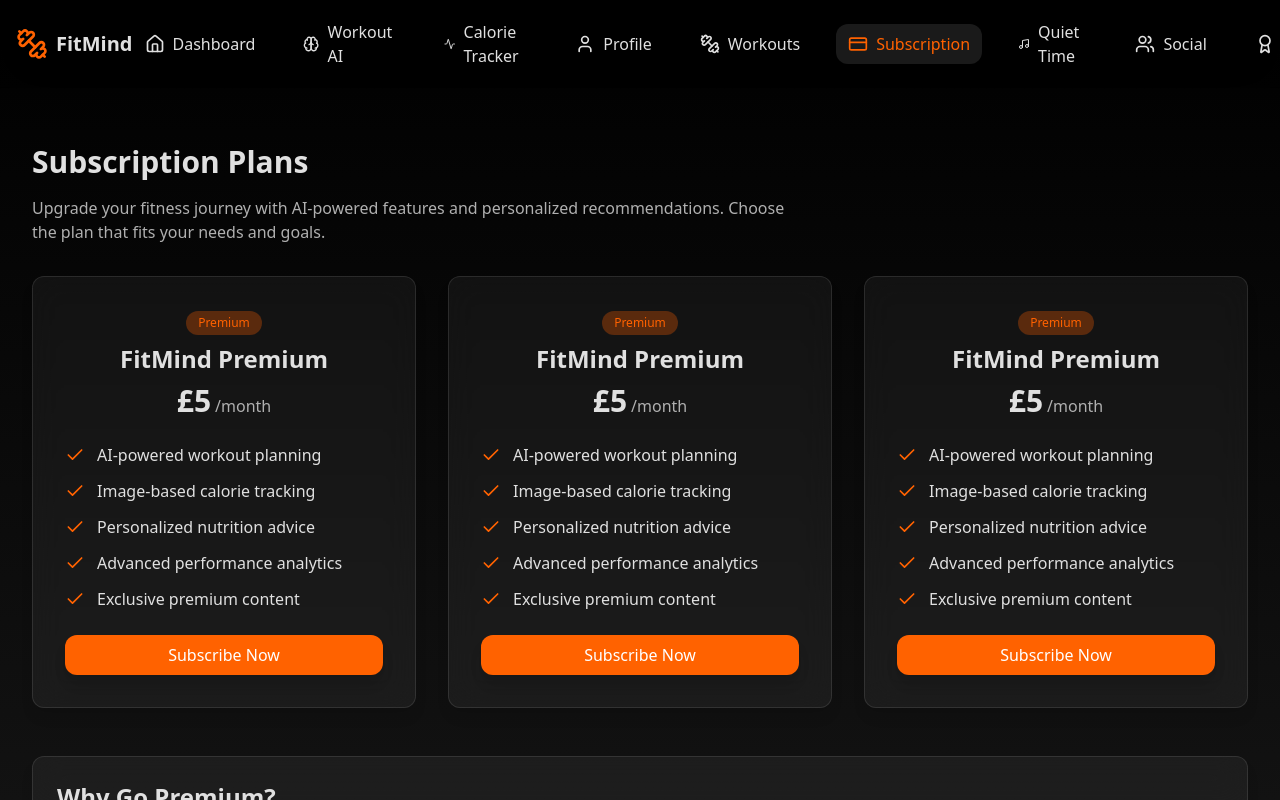
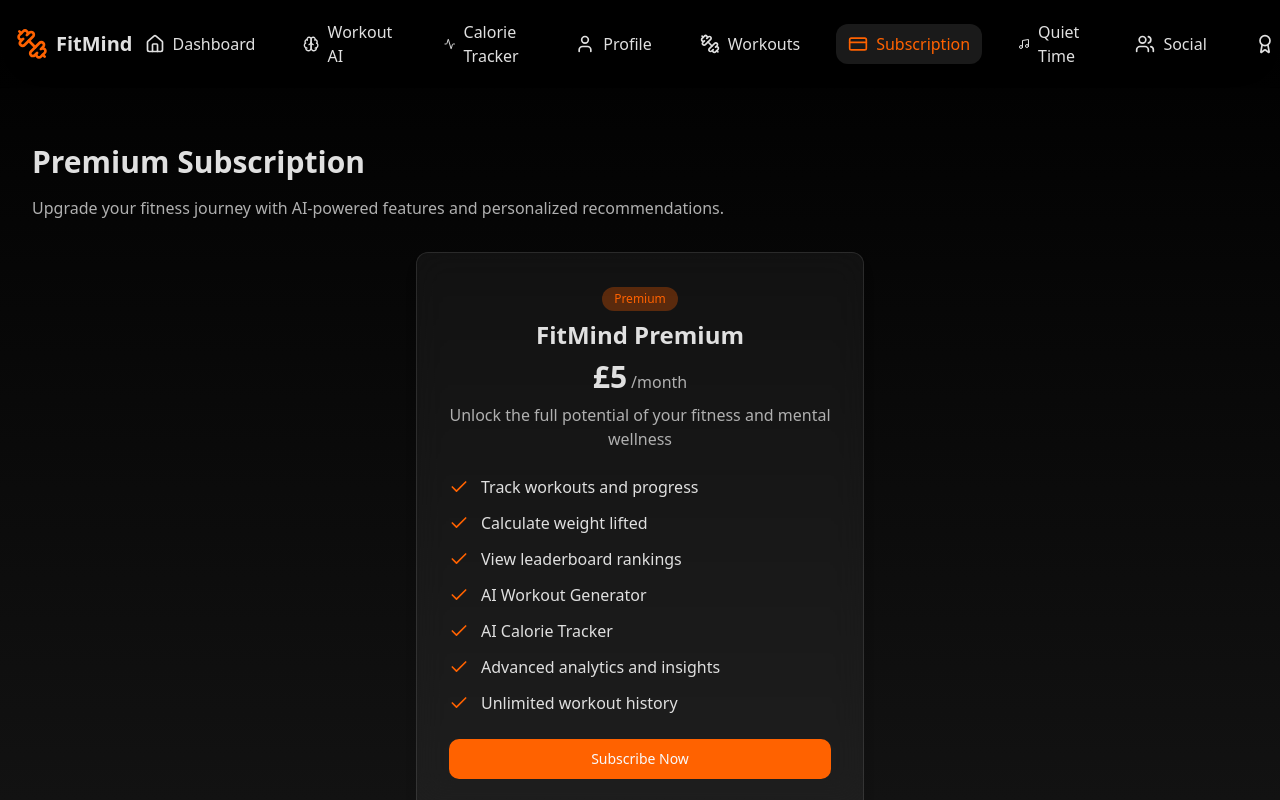
Before and after one commit to joshndidi/fitmind-synergy, a React (Vite) app: page /subscription in a window 1280 px wide. Built offline with nearby package versions, Linux system fonts and the light colour scheme; sample sign-in values are in the browser's storage.

Commit message:
Refactor subscription page
Refactor the subscription page to display only one card and integrate necessary APIs for functionality.

```diff
--- a/src/components/SubscriptionCard.tsx
+++ b/src/components/SubscriptionCard.tsx
@@ -1,9 +1,23 @@
 
-import { Check } from "lucide-react";
+import { Check, X } from "lucide-react";
 import { useSubscription } from "../context/SubscriptionContext";
 import { useState } from "react";
+import { Button } from "./ui/button";
 
-const SubscriptionCard = () => {
+type SubscriptionPlan = {
+  id: string;
+  name: string;
+  price: string;
+  period: string;
+  description: string;
+  features: { text: string; available: boolean }[];
+};
+
+type SubscriptionCardProps = {
+  plan: SubscriptionPlan;
+};
+
+const SubscriptionCard = ({ plan }: SubscriptionCardProps) => {
   const { isActive, subscribe, cancel, loading, status, expiryDate } = useSubscription();
   const [isProcessing, setIsProcessing] = useState(false);
 
@@ -25,14 +39,6 @@ const SubscriptionCard = () => {
     }
   };
 
-  const features = [
-    "AI-powered workout planning",
-    "Image-based calorie tracking",
-    "Personalized nutrition advice",
-    "Advanced performance analytics",
-    "Exclusive premium content",
-  ];
-
   const formatDate = (date: Date | null) => {
     if (!date) return "N/A";
     return new Date(date).toLocaleDateString("en-GB", {
@@ -43,23 +49,30 @@ const SubscriptionCard = () => {
   };
 
   return (
-    <div className="glass-card p-6 md:p-8">
+    <div className="glass-card p-6 md:p-8 max-w-md mx-auto">
       <div className="text-center mb-6">
         <span className="inline-block px-3 py-1 rounded-full bg-primary/30 text-primary text-xs font-medium mb-2">
-          Premium
+          {plan.name}
         </span>
         <h3 className="text-2xl font-bold text-text-light mb-2">FitMind Premium</h3>
         <div className="flex justify-center items-baseline">
-          <span className="text-3xl font-extrabold text-text-light">£5</span>
-          <span className="text-text-muted ml-1">/month</span>
+          <span className="text-3xl font-extrabold text-text-light">{plan.price}</span>
+          <span className="text-text-muted ml-1">/{plan.period}</span>
         </div>
+        <p className="text-text-muted mt-2">{plan.description}</p>
       </div>
 
       <ul className="space-y-3 mb-6">
-        {features.map((feature, index) => (
+        {plan.features.map((feature, index) => (
           <li key={index} className="flex items-center">
-            <Check className="h-5 w-5 text-primary mr-3 flex-shrink-0" />
-            <span className="text-text-light">{feature}</span>
+            {feature.available ? (
+              <Check className="h-5 w-5 text-primary mr-3 flex-shrink-0" />
+            ) : (
+              <X className="h-5 w-5 text-text-muted mr-3 flex-shrink-0" />
+            )}
+            <span className={feature.available ? "text-text-light" : "text-text-muted"}>
+              {feature.text}
+            </span>
           </li>
         ))}
       </ul>
@@ -69,22 +82,24 @@ const SubscriptionCard = () => {
           <p className="text-center text-text-muted text-sm">
             Your subscription is active until {formatDate(expiryDate)}
           </p>
-          <button
+          <Button
             onClick={handleCancel}
-            disabled={isProcessing}
-            className="btn-secondary w-full"
+            disabled={isProcessing || loading}
+            variant="outline"
+            className="w-full"
           >
-            {isProcessing ? "Processing..." : "Cancel Subscription"}
-          </button>
+            {isProcessing || loading ? "Processing..." : "Cancel Subscription"}
+          </Button>
         </div>
       ) : (
-        <button
+        <Button
           onClick={handleSubscribe}
-          disabled={isProcessing}
-          className="btn-primary w-full"
+          disabled={isProcessing || loading}
+          variant="default"
+          className="w-full bg-primary hover:bg-primary/90"
         >
-          {isProcessing ? "Processing..." : "Subscribe Now"}
-        </button>
+          {isProcessing || loading ? "Processing..." : "Subscribe Now"}
+        </Button>
       )}
     </div>
   );
--- a/src/context/SubscriptionContext.tsx
+++ b/src/context/SubscriptionContext.tsx
@@ -1,5 +1,6 @@
 import { createContext, useContext, useState, useEffect, ReactNode } from "react";
 import { useAuth } from "./AuthContext";
+import { toast } from "sonner";
 
 type SubscriptionStatus = "none" | "active" | "cancelled" | "expired";
 
@@ -33,32 +34,69 @@ export const SubscriptionProvider = ({ children }: { children: ReactNode }) => {
   // Check for stored subscription status on initial load or user change
   useEffect(() => {
     if (user) {
-      const storedSubscription = localStorage.getItem(`subscription_${user.id}`);
-      if (storedSubscription) {
-        const subscription = JSON.parse(storedSubscription);
-        setStatus(subscription.status);
-        setExpiryDate(subscription.expiryDate ? new Date(subscription.expiryDate) : null);
-      } else {
-        setStatus("none");
-        setExpiryDate(null);
-      }
+      loadUserSubscription();
     } else {
       setStatus("none");
       setExpiryDate(null);
     }
   }, [user]);
 
+  const loadUserSubscription = async () => {
+    if (!user) return;
+
+    // First check local storage for cached data
+    const storedSubscription = localStorage.getItem(`subscription_${user.id}`);
+    if (storedSubscription) {
+      try {
+        const subscription = JSON.parse(storedSubscription);
+        setStatus(subscription.status);
+        setExpiryDate(subscription.expiryDate ? new Date(subscription.expiryDate) : null);
+      } catch (err) {
+        console.error("Error parsing stored subscription:", err);
+      }
+    }
+
+    // In a real app, this would call your backend API to get the current subscription status
+    // For demo purposes, we're just using localStorage
+    try {
+      setLoading(true);
+
+      // Mock API call - in a real app, you would fetch from your backend
+      await new Promise(resolve => setTimeout(resolve, 500));
+
+      // If we have a valid subscription in localStorage, we're done
+      if (storedSubscription) {
+        return;
+      }
+
+      // Otherwise set default values
+      setStatus("none");
+      setExpiryDate(null);
+
+    } catch (err: any) {
+      console.error("Error loading subscription:", err);
+      setError(err.message || "Failed to load subscription status");
+    } finally {
+      setLoading(false);
+    }
+  };
+
   const isActive = status === "active" && expiryDate ? new Date() < new Date(expiryDate) : false;
 
   const subscribe = async () => {
-    if (!user) return;
+    if (!user) {
+      toast.error("You must be logged in to subscribe");
+      return;
+    }
 
     try {
       setLoading(true);
       setError(null);
 
-      // Mock subscription process - in a real app, this would call a payment API
-      await new Promise(resolve => setTimeout(resolve, 1000));
+      // Mock payment processing - in a real app, this would redirect to a payment provider
+      // like Stripe, PayPal, etc.
+      toast.info("Processing payment...");
+      await new Promise(resolve => setTimeout(resolve, 2000));
 
       // Set subscription for one month from now
       const newExpiryDate = new Date();
@@ -76,22 +114,31 @@ export const SubscriptionProvider = ({ children }: { children: ReactNode }) => {
         })
       );
 
+      toast.success("Subscription activated successfully!");
+
     } catch (err: any) {
-      setError(err.message);
+      console.error("Error processing subscription:", err);
+      setError(err.message || "Failed to process subscription");
+      toast.error("Subscription failed. Please try again.");
     } finally {
       setLoading(false);
     }
   };
 
   const cancel = async () => {
-    if (!user) return;
+    if (!user) {
+      toast.error("You must be logged in to manage subscriptions");
+      return;
+    }
 
     try {
       setLoading(true);
       setError(null);
 
-      // Mock cancellation process
-      await new Promise(resolve => setTimeout(resolve, 1000));
+      // Mock cancellation process - in a real app, this would call your backend API
+      // which would then communicate with your payment provider
+      toast.info("Processing cancellation...");
+      await new Promise(resolve => setTimeout(resolve, 1500));
 
       setStatus("cancelled");
 
@@ -104,8 +151,12 @@ export const SubscriptionProvider = ({ children }: { children: ReactNode }) => {
         })
       );
 
+      toast.success("Subscription cancelled. You'll have access until the end of your billing period.");
+
     } catch (err: any) {
-      setError(err.message);
+      console.error("Error cancelling subscription:", err);
+      setError(err.message || "Failed to cancel subscription");
+      toast.error("Cancellation failed. Please try again.");
     } finally {
       setLoading(false);
     }
--- a/src/pages/Subscription.tsx
+++ b/src/pages/Subscription.tsx
@@ -1,85 +1,38 @@
 
-import { Button } from "@/components/ui/button";
 import { Card, CardContent, CardHeader, CardTitle } from "@/components/ui/card";
-import { Brain, Dumbbell, Check, X } from "lucide-react";
+import { Brain, Dumbbell } from "lucide-react";
 import SubscriptionCard from "../components/SubscriptionCard";
 import { useAuth } from "../context/AuthContext";
 
 const Subscription = () => {
   const { user } = useAuth();
 
-  const plans = [
-    {
-      id: "free",
-      name: "Free",
-      price: "£0",
-      period: "forever",
-      description: "Basic features for tracking your fitness journey",
+  const premiumPlan = {
+    id: "premium",
+    name: "Premium",
+    price: "£5",
+    period: "month",
+    description: "Unlock the full potential of your fitness and mental wellness",
     features: [
       { text: "Track workouts and progress", available: true },
       { text: "Calculate weight lifted", available: true },
       { text: "View leaderboard rankings", available: true },
-        { text: "Basic workout templates", available: true },
-        { text: "AI Workout Generator", available: false },
-        { text: "AI Calorie Tracker", available: false },
-        { text: "Advanced analytics", available: false },
-      ],
-      cta: "Current Plan",
-      isPopular: false,
-      disabled: true
-    },
-    {
-      id: "premium",
-      name: "Premium",
-      price: "£5",
-      period: "monthly",
-      description: "Unlock the full potential of your fitness and mental wellness",
-      features: [
-        { text: "Everything in Free plan", available: true },
       { text: "AI Workout Generator", available: true },
       { text: "AI Calorie Tracker", available: true },
-        { text: "Personalized fitness recommendations", available: true },
       { text: "Advanced analytics and insights", available: true },
       { text: "Unlimited workout history", available: true },
-        { text: "Priority support", available: true },
     ],
-      cta: "Upgrade Now",
-      isPopular: true,
-      disabled: false
-    },
-    {
-      id: "annual",
-      name: "Annual",
-      price: "£48",
-      period: "yearly",
-      description: "Save 20% with yearly billing",
-      features: [
-        { text: "Everything in Premium plan", available: true },
-        { text: "2 months free", available: true },
-        { text: "Early access to new features", available: true },
-        { text: "Downloadable workout plans", available: true },
-        { text: "Custom workout builder", available: true },
-        { text: "Exclusive content", available: true },
-        { text: "One-on-one consultation", available: true },
-      ],
-      cta: "Get Annual Plan",
-      isPopular: false,
-      disabled: false
-    }
-  ];
+  };
 
   return (
     <div className="container mx-auto px-4 py-8 animate-fade-in">
-      <h1 className="text-3xl font-bold mb-4 text-text-light">Subscription Plans</h1>
+      <h1 className="text-3xl font-bold mb-4 text-text-light">Premium Subscription</h1>
       <p className="text-text-muted mb-8 max-w-3xl">
         Upgrade your fitness journey with AI-powered features and personalized recommendations.
-        Choose the plan that fits your needs and goals.
       </p>
 
-      <div className="grid grid-cols-1 md:grid-cols-3 gap-8 mb-12">
-        {plans.map((plan) => (
-          <SubscriptionCard key={plan.id} plan={plan} />
-        ))}
+      <div className="mb-12">
+        <SubscriptionCard plan={premiumPlan} />
       </div>
 
       <div className="glass-card p-6 mb-12">
@@ -131,10 +84,6 @@ const Subscription = () => {
             {
               question: "Will I lose my data if I downgrade?",
               answer: "No, all your workout history and data will be preserved. However, you'll lose access to premium features like AI workout generation."
-            },
-            {
-              question: "Can I switch between monthly and annual plans?",
-              answer: "Yes, you can switch between plans at any time. If you upgrade to an annual plan from monthly, we'll prorate the remaining amount."
             }
           ].map((faq, index) => (
             <div key={index} className="glass-card p-4">
```
Lines whose indentation alone changed are shown as unchanged.
